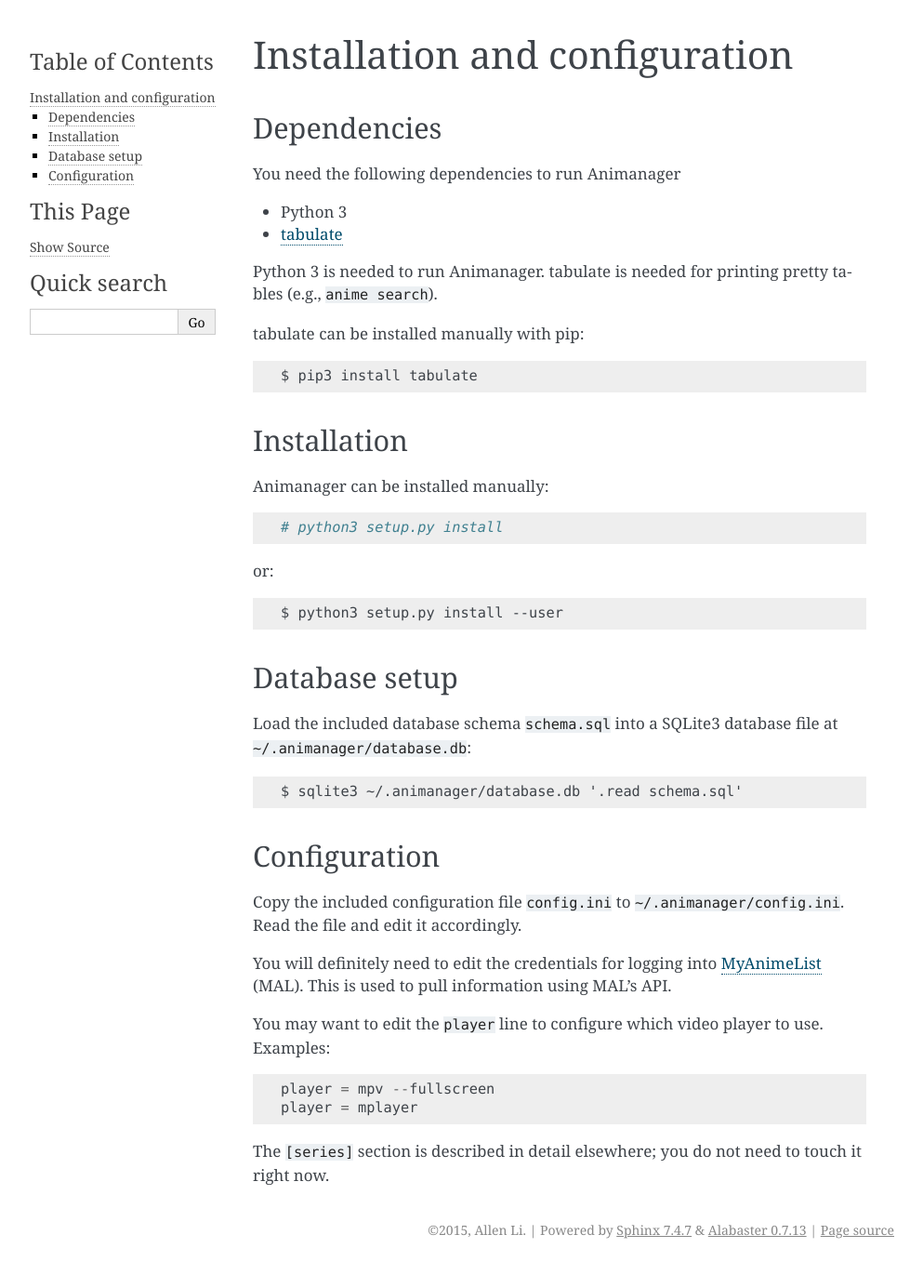
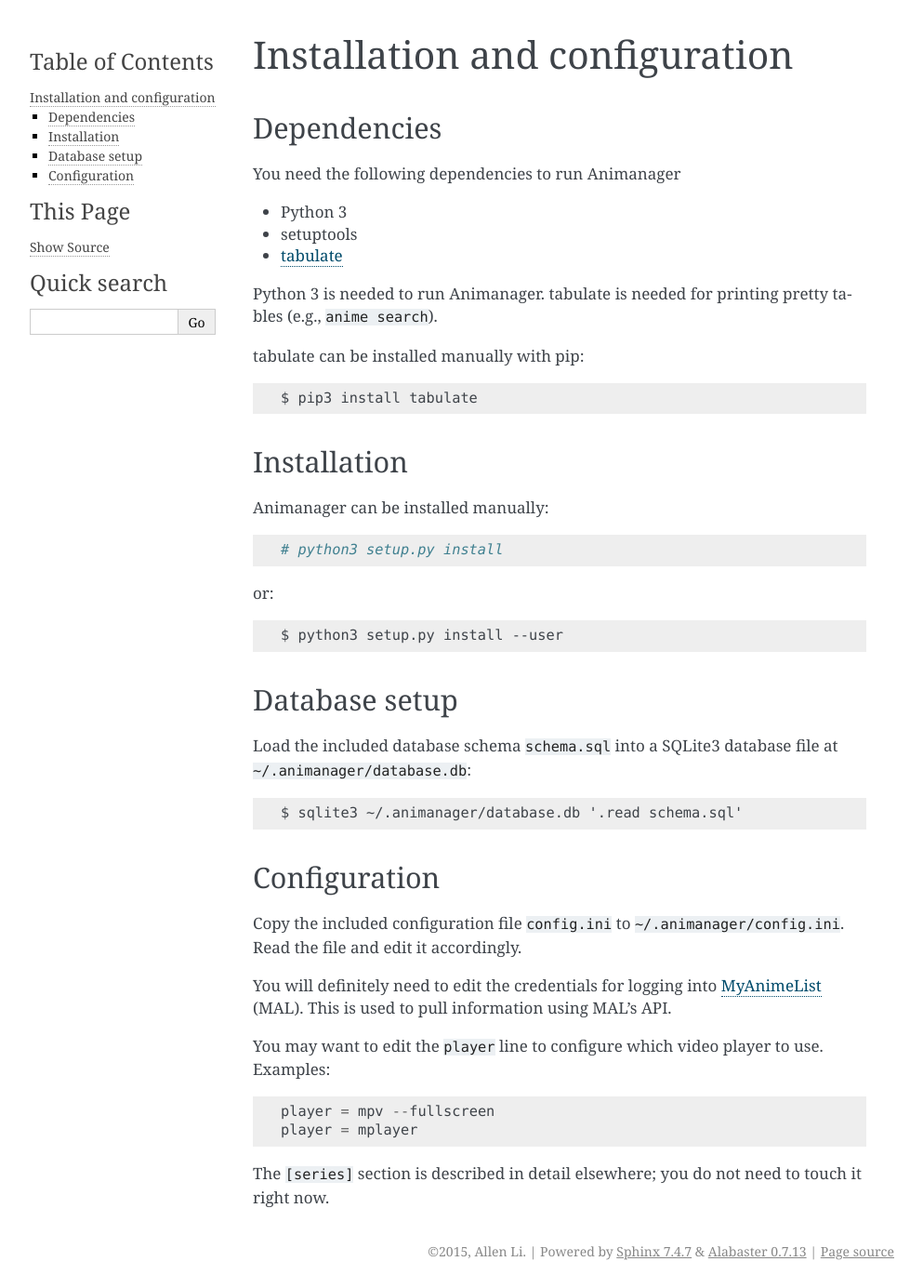
Before and after one commit to darkfeline/animanager, a Sphinx documentation site: the page built from doc/install.rst, in a window 1280 px wide. Shown: the whole page at 93% size, without its empty margins (148-1141 px from the left). Built offline with Sphinx 7.4.7, drawn with Linux system fonts in a browser that asks for light colours; pages that are not in the unit, such as notebooks, are missing from menus; before the commit the page ends 1362 px from its top, so only the background shows below that.

Commit message:
Add setuptools dependency

```diff
--- a/doc/install.rst
+++ b/doc/install.rst
@@ -7,6 +7,7 @@ Dependencies
 You need the following dependencies to run Animanager
 
 - Python 3
+- setuptools
 - `tabulate`_
 
 .. _tabulate: https://pypi.python.org/pypi/tabulate
```
